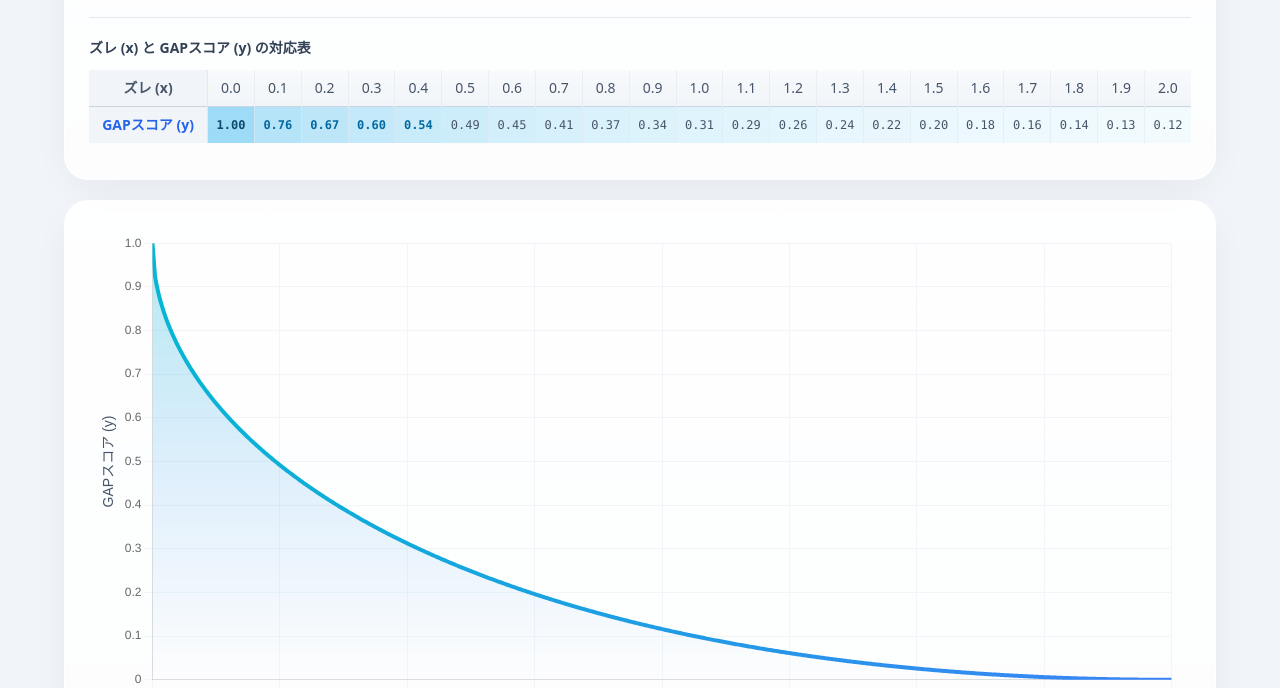
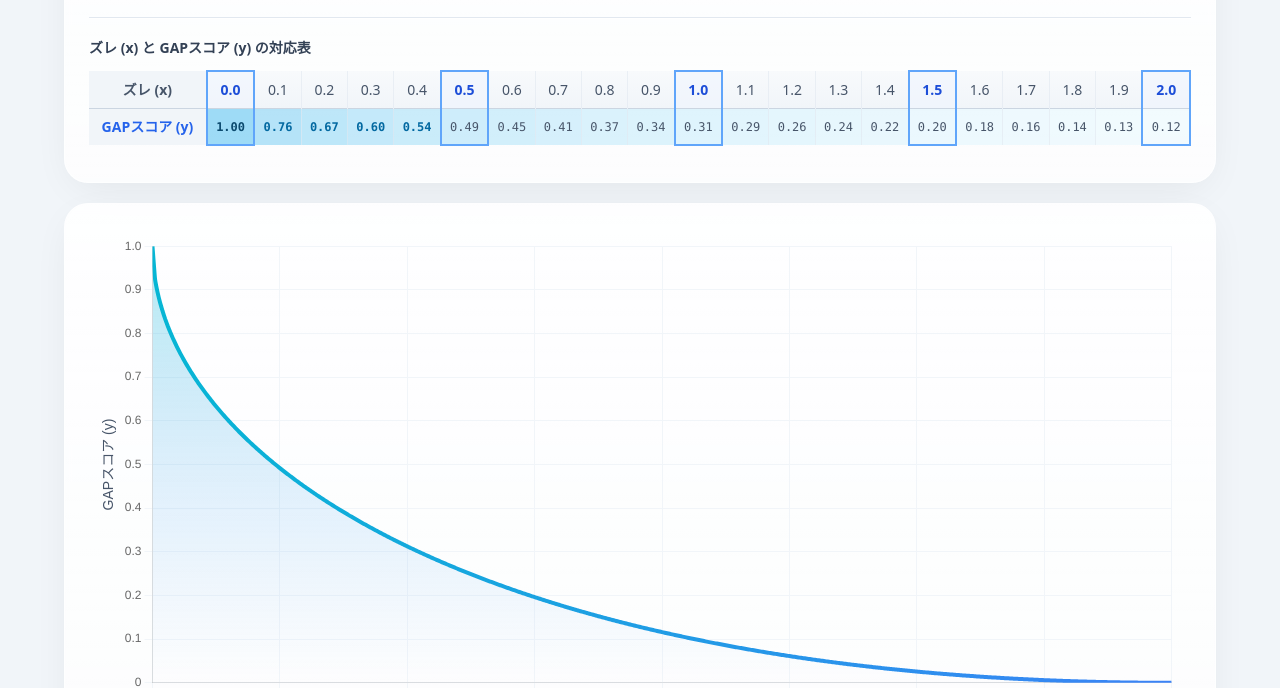
Before and after one commit to tsicb/gap-cal, a plain HTML site: page index.html in a window 1280 px wide. Shown: the part 152-840 px from the top of the page. Drawn offline with nearby package versions, Linux system fonts and the light colour scheme.

Commit message:
Add files via upload

```diff
--- a/index.html
+++ b/index.html
@@ -253,8 +253,8 @@
 
                 // 先頭の見出しセル（横スクロール時に左端に固定）
                 // 余白(px)を少し減らし、画面幅に応じて文字サイズを調整するように変更
-                rowX.innerHTML = '<th class="px-2 md:px-3 py-2 border-r border-slate-200 font-bold whitespace-nowrap bg-slate-100 sticky left-0 z-10 shadow-[2px_0_4px_-1px_rgba(0,0,0,0.05)] text-slate-600 text-xs sm:text-sm">ズレ (x)</th>';
-                rowY.innerHTML = '<th class="px-2 md:px-3 py-2 border-r border-slate-200 font-bold whitespace-nowrap bg-slate-100 sticky left-0 z-10 shadow-[2px_0_4px_-1px_rgba(0,0,0,0.05)] text-blue-600 text-xs sm:text-sm">GAPスコア (y)</th>';
+                rowX.innerHTML = '<th class="px-2 md:px-3 py-2 border-r border-slate-200 font-bold whitespace-nowrap bg-slate-100 sticky left-0 z-20 shadow-[2px_0_4px_-1px_rgba(0,0,0,0.05)] text-slate-600 text-xs sm:text-sm">ズレ (x)</th>';
+                rowY.innerHTML = '<th class="px-2 md:px-3 py-2 border-r border-slate-200 font-bold whitespace-nowrap bg-slate-100 sticky left-0 z-20 shadow-[2px_0_4px_-1px_rgba(0,0,0,0.05)] text-blue-600 text-xs sm:text-sm">GAPスコア (y)</th>';
 
                 // x=0から2までを20等分（0.1刻み）
                 for (let i = 0; i <= 20; i++) {
@@ -263,15 +263,25 @@
                     const y = calculateY(cleanX, p);
 
                     const thX = document.createElement('th');
-                    // 余白(px)を削り、文字サイズを画面幅に合わせる
-                    thX.className = 'px-1 sm:px-1.5 md:px-2 py-2 font-medium whitespace-nowrap border-r border-slate-200/60 last:border-0 text-xs sm:text-sm';
+                    const tdY = document.createElement('td');
+
+                    // --- 特定の列(0.0, 0.5, 1.0, 1.5, 2.0)の強調処理 ---
+                    const isHighlight = [0, 0.5, 1, 1.5, 2].includes(cleanX);
+
+                    if (isHighlight) {
+                        // 対象の列は青い枠線で囲み、少し目立たせる
+                        thX.className = 'px-1 sm:px-1.5 md:px-2 py-2 font-extrabold whitespace-nowrap border-l-2 border-r-2 border-t-2 border-blue-400 text-blue-700 bg-blue-50/50 text-xs sm:text-sm relative z-10';
+                        tdY.className = 'px-1 sm:px-1.5 md:px-2 py-2 font-mono whitespace-nowrap border-l-2 border-r-2 border-b-2 border-blue-400 text-[10px] sm:text-xs transition-colors duration-200 relative z-10';
+                    } else {
+                        // 通常のセル
+                        thX.className = 'px-1 sm:px-1.5 md:px-2 py-2 font-medium whitespace-nowrap border-r border-slate-200/60 last:border-0 text-xs sm:text-sm';
+                        tdY.className = 'px-1 sm:px-1.5 md:px-2 py-2 font-mono whitespace-nowrap border-r border-slate-200/60 last:border-0 text-[10px] sm:text-xs transition-colors duration-200';
+                    }
+
                     thX.textContent = cleanX.toFixed(1);
-                    rowX.appendChild(thX);
+                    tdY.textContent = y.toFixed(2); // GAPスコアを四捨五入して小数点以下2桁に変更
 
-                    const tdY = document.createElement('td');
-                    // 余白(px)を削り、文字サイズを画面幅に合わせる、色の変化を滑らかにする transition を追加
-                    tdY.className = 'px-1 sm:px-1.5 md:px-2 py-2 font-mono whitespace-nowrap border-r border-slate-200/60 last:border-0 text-[10px] sm:text-xs transition-colors duration-200';
-                    tdY.textContent = y.toFixed(2); // GAPスコアを四捨五入して小数点以下2桁に変更
+                    rowX.appendChild(thX); // ← この1行を追加（ズレのセルを表の行に挿入）
 
                     // --- カラースケール（ヒートマップ）の適用 ---
                     // yの値(最大1.0)に応じて背景の青色の濃さ（透過度）を変える
```
